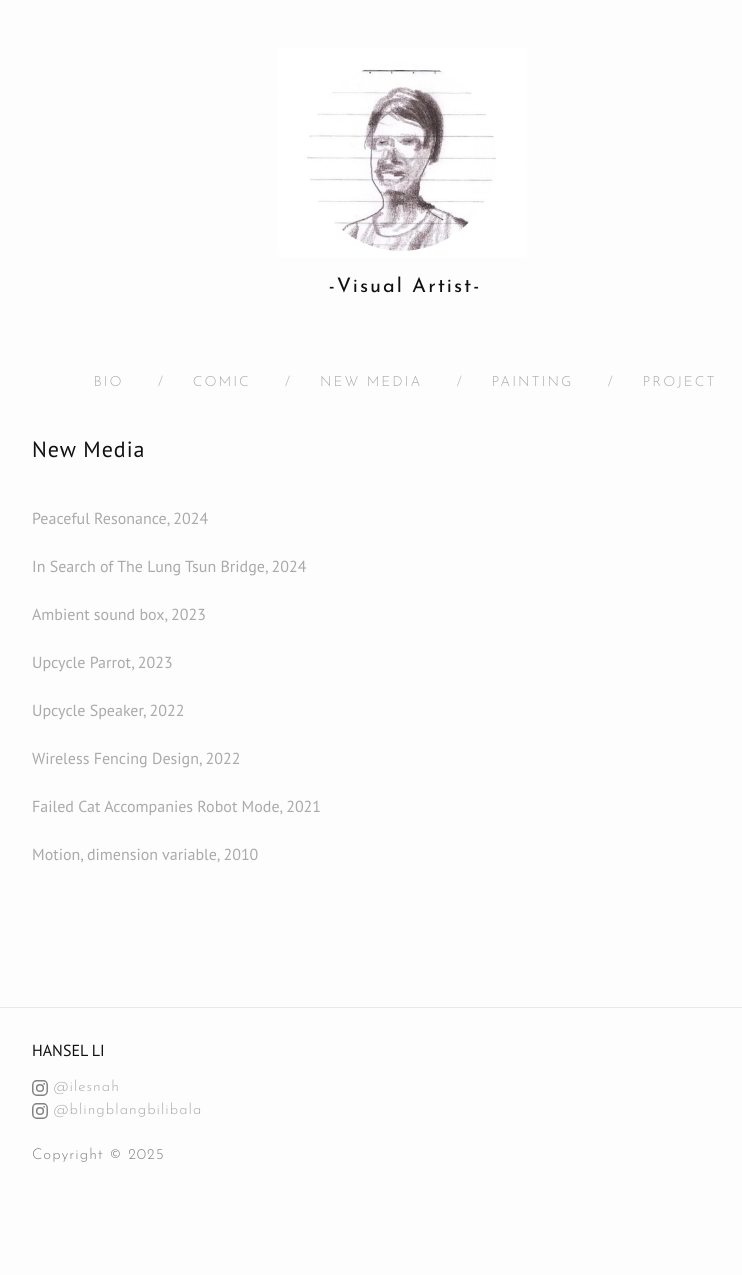
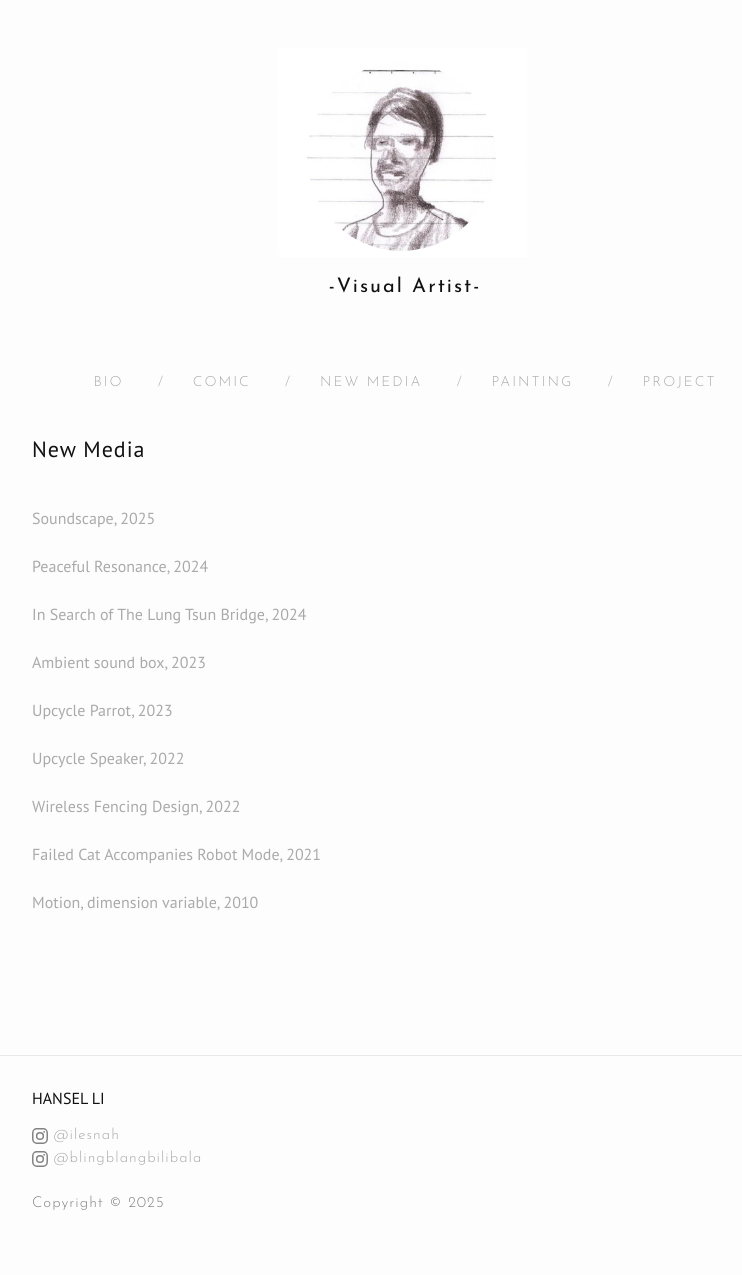
Before and after one commit to Hanseli/hanseli.github.io, a Jekyll site: the page built from NewMedia.md, in a window 1280 px wide. Shown: the whole page, without its empty margins (238-980 px from the left). Built offline with Jekyll 4.4.1, drawn with Linux system fonts in a browser that asks for light colours; nearby versions of some CDN libraries; before the commit the page ends 1227 px from its top, so only the background shows below that.

Commit message:
Update NewMedia.md

```diff
--- a/NewMedia.md
+++ b/NewMedia.md
@@ -14,7 +14,8 @@ permalink: /newmedia/
 it helps to config in css center the gif
  -->
 
-
+<a href="/soundscape/index">Soundscape, 2025</a>
+<br><br>
 <a href="/peacefulReso/index">Peaceful Resonance, 2024</a>
 <br><br>
 <a href="https://youtu.be/e8uUyLjTpaA" target="_blank" rel="noopener noreferrer">In Search of The Lung Tsun Bridge, 2024</a>
```
